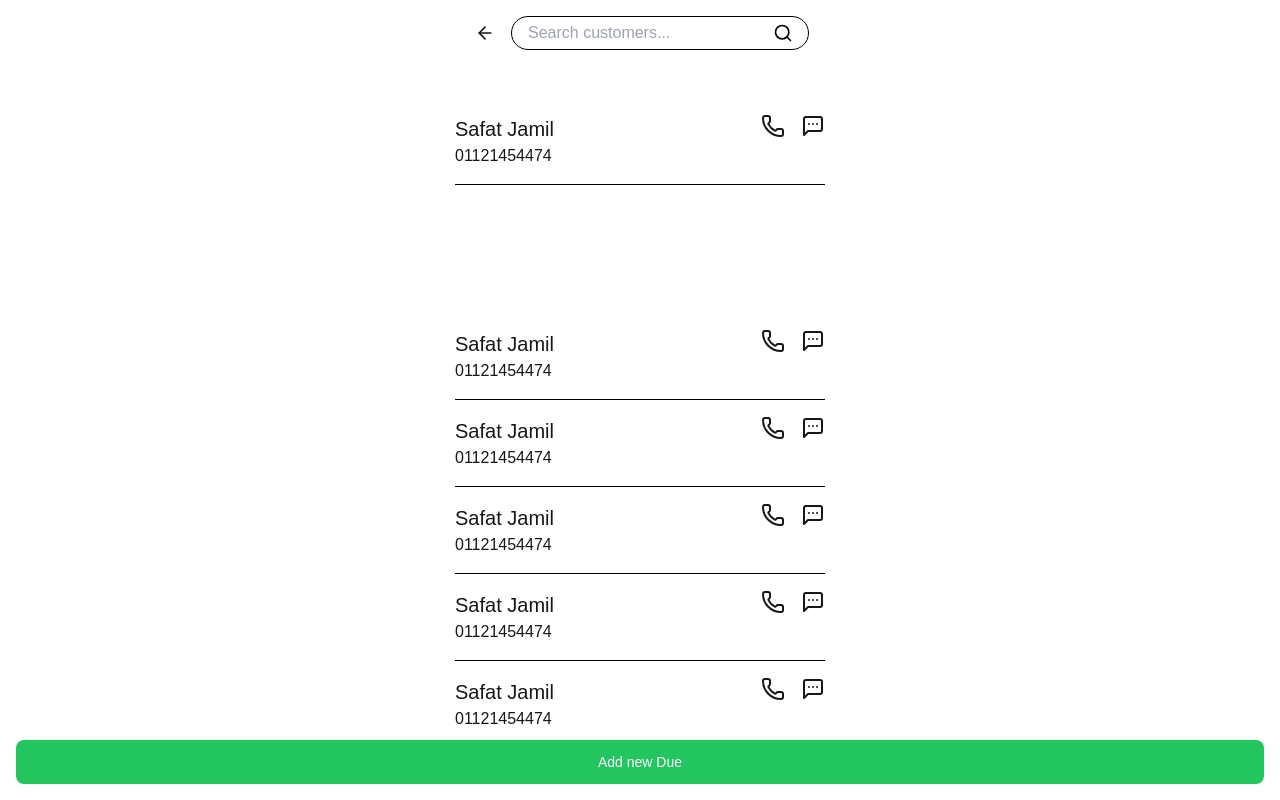
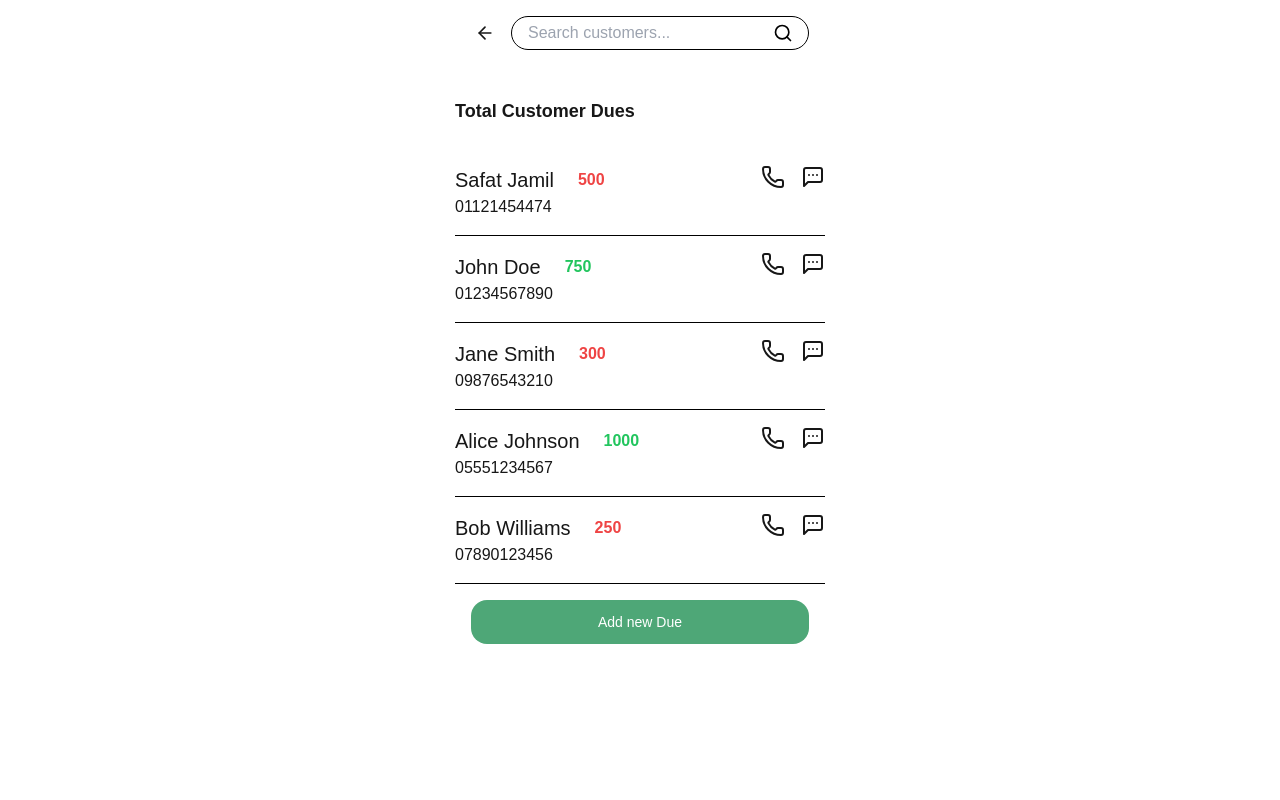
Before and after one commit to FojleTuhin/s_Manager, a Next.js app: page /supplierDues in a window 1280 px wide. Built offline with nearby package versions, Linux system fonts and the light colour scheme.

Commit message:
add supplier details page with modal

```diff
--- a/src/app/supplierDues/page.js
+++ b/src/app/supplierDues/page.js
@@ -1,13 +1,7 @@
 "use client";
 
 import { useState } from "react";
-import {
-  ArrowLeft,
-  Phone,
-  MessageSquare,
-  Search,
-  MessageSquareMore,
-} from "lucide-react";
+import { ArrowLeft, Phone, Search, MessageSquareMore, X } from "lucide-react";
 import Link from "next/link";
 
 const customerData = [
@@ -18,52 +12,81 @@ const customerData = [
     amount: 500,
     type: "debit",
     date: "12-12-2012",
+    product: {
+      name: "Alu",
+      quantity: "1kg",
+      details: "This product is expensive",
+      price: 40,
+    },
   },
   {
     id: 2,
-    name: "Safat Jamil",
-    phone: "01121454474",
-    amount: 500,
+    name: "John Doe",
+    phone: "01234567890",
+    amount: 750,
     type: "credit",
-    date: "12-12-2012",
+    date: "15-01-2023",
+    product: {
+      name: "Rice",
+      quantity: "2kg",
+      details: "Premium quality rice",
+      price: 120,
+    },
   },
   {
     id: 3,
-    name: "Safat Jamil",
-    phone: "01121454474",
-    amount: 500,
+    name: "Jane Smith",
+    phone: "09876543210",
+    amount: 300,
     type: "debit",
-    date: "12-12-2012",
+    date: "20-02-2023",
+    product: {
+      name: "Potato",
+      quantity: "5kg",
+      details: "Fresh potatoes",
+      price: 50,
+    },
   },
   {
     id: 4,
-    name: "Safat Jamil",
-    phone: "01121454474",
-    amount: 500,
+    name: "Alice Johnson",
+    phone: "05551234567",
+    amount: 1000,
     type: "credit",
-    date: "12-12-2012",
+    date: "05-03-2023",
+    product: {
+      name: "Onion",
+      quantity: "2kg",
+      details: "Fresh onions",
+      price: 30,
+    },
   },
   {
     id: 5,
-    name: "Safat Jamil",
-    phone: "01121454474",
-    amount: 500,
+    name: "Bob Williams",
+    phone: "07890123456",
+    amount: 250,
     type: "debit",
-    date: "12-12-2012",
+    date: "10-04-2023",
+    product: {
+      name: "Garlic",
+      quantity: "1kg",
+      details: "Fresh garlic",
+      price: 20,
+    },
   },
 ];
 
 export default function CustomerDuesPage() {
-  //   const [searchQuery, setSearchQuery] = useState("");
+  const [searchQuery, setSearchQuery] = useState("");
+  const [selectedCustomer, setSelectedCustomer] = useState();
 
-  //   const filteredCustomers = customerData.filter((customer) =>
-  //     customer.name.toLowerCase().includes(searchQuery.toLowerCase())
-  //   );
-
-  //   const currentCustomer = filteredCustomers[0];
+  const filteredCustomers = customerData.filter((customer) =>
+    customer.name.toLowerCase().includes(searchQuery.toLowerCase())
+  );
 
   return (
-    <div className="min-h-screen max-w-[402px] mx-auto  px-4">
+    <div className=" max-w-[402px] mx-auto px-4 relative">
       {/* Header Search */}
       <div className="sticky top-0 bg-white p-4 flex items-center gap-3 mb-8">
         <Link href="/" className="p-1">
@@ -73,8 +96,8 @@ export default function CustomerDuesPage() {
           <input
             type="text"
             placeholder="Search customers..."
-            // value={searchQuery}
-            // onChange={(e) => setSearchQuery(e.target.value)}
+            value={searchQuery}
+            onChange={(e) => setSearchQuery(e.target.value)}
             className="w-full h-8 p-4 rounded-full border border-[#000] bg-white focus:outline-none focus:border-gray-300 text-base"
           />
           <button className="absolute right-4 top-1/2 -translate-y-1/2">
@@ -83,37 +106,121 @@ export default function CustomerDuesPage() {
         </div>
       </div>
 
+      {/* Filtered Customers Section */}
+      {searchQuery && (
+        <div className="mb-8">
+          {/* <h2 className="text-lg font-semibold mb-4">Search Results</h2> */}
+          {filteredCustomers.length > 0 ? (
+            filteredCustomers.map((data) => (
+              <div
+                onClick={() => setSelectedCustomer(data)}
+                key={data.id}
+                className="mb-4 last:mb-0 cursor-pointer"
+              >
+                <div className="py-4 flex justify-between border-b border-black">
                   <div>
-        <div className="py-4 flex justify-between border-b border-black mb-32">
-          <div>
-            <p className="text-[20px]">Safat Jamil</p>
-            <p>01121454474</p>
+                    <p className="text-[20px]">{data.name}</p>
+                    <p>{data.phone}</p>
                   </div>
-          <div className="flex gap-4 ">
+                  <div className="flex gap-4">
                     <Phone size={24} />
                     <MessageSquareMore size={24} />
                   </div>
                 </div>
               </div>
+            ))
+          ) : (
+            <p className="text-gray-500">No results found</p>
+          )}
+        </div>
+      )}
+
+      {/* Total Customer Dues Section */}
+      <div className="mt-8">
+        <p className="text-[18px] font-semibold mb-6">Total Customer Dues</p>
 
         {customerData.map((data) => (
-        <div key={data.id}>
-          <div className="py-4 flex justify-between border-b border-black ">
+          <div onClick={() => setSelectedCustomer(data)} key={data.id}>
+            <div className="py-4 flex justify-between border-b border-black cursor-pointer">
               <div>
-              <p className="text-[20px]">Safat Jamil</p>
-              <p>01121454474</p>
+                <div className=" gap-6 items-center flex">
+                  <p className="text-[20px]">{data.name}</p>
+                  <p className="font-semibold text-right">
+                    <span
+                      className={`${
+                        data.type === "credit"
+                          ? "text-green-500"
+                          : "text-red-500"
+                      }`}
+                    >
+                      {data.amount}
+                    </span>
+                  </p>
                 </div>
-            <div className="flex gap-4 ">
+                <p>{data.phone}</p>
+              </div>
+              <div className="flex gap-4">
+                <a href={`tel:+${data.phone}`}>
                   <Phone size={24} />
+                </a>
                 <MessageSquareMore size={24} />
               </div>
             </div>
           </div>
         ))}
+      </div>
+
+      {selectedCustomer && (
+        <div className="fixed inset-0 bg-black/20 z-50 flex items-start justify-center pt-16 px-4 animate-in fade-in duration-200">
+          <div className="bg-white w-full max-w-[402px] p-4 pb-12  rounded-lg shadow-lg animate-in slide-in-from-bottom duration-300">
+            <div className="flex justify-end mt-6">
+              <button
+                onClick={() => setSelectedCustomer(null)}
+                className="p-1 hover:bg-gray-100 rounded-full"
+              >
+                <X className="h-5 w-5" />
+              </button>
+            </div>
+
+            <div className="py-4 flex justify-between border-b border-black">
+              <div>
+                <div className=" gap-6 items-center flex">
+                  <p className="text-[20px]">{selectedCustomer.name}</p>
+
+                </div>
+                <p>{selectedCustomer.phone}</p>
+              </div>
+              <div className="flex gap-4">
+                <a href={`tel:+${selectedCustomer.phone}`}>
+                  <Phone size={24} />
+                </a>
+                <MessageSquareMore size={24} />
+              </div>
+            </div>
+
+            <div className="mt-6">
+              <p className="text-[12px] mb-2">Product</p>
+              <p className="text-[20px]">{selectedCustomer.product.name}</p>
+            </div>
+            <div className="mt-6">
+              <p className="text-[12px] mb-2">Quantity</p>
+              <p className="text-[20px]">{selectedCustomer.product.quantity}</p>
+            </div>
+            <div className="mt-6">
+              <p className="text-[12px] mb-2">Product details</p>
+              <p className="text-[20px]">{selectedCustomer.product.details}</p>
+            </div>
+            <div className="mt-6 mb-6">
+              <p className="text-[12px] mb-2">Price</p>
+              <p className="text-[20px]">৳ {selectedCustomer.product.price}</p>
+            </div>
+          </div>
+        </div>
+      )}
 
       {/* Add New Due Button */}
-      <div className="fixed bottom-0 left-0 right-0 p-4">
-        <button className="w-full bg-green-500 text-white py-3 rounded-lg text-sm font-medium">
+      <div className=" p-4 bg-white">
+        <button className="w-full bg-[#4EA777] text-white py-3 rounded-[16px] text-sm font-medium">
           Add new Due
         </button>
       </div>
```
Lines whose indentation alone changed are shown as unchanged.
